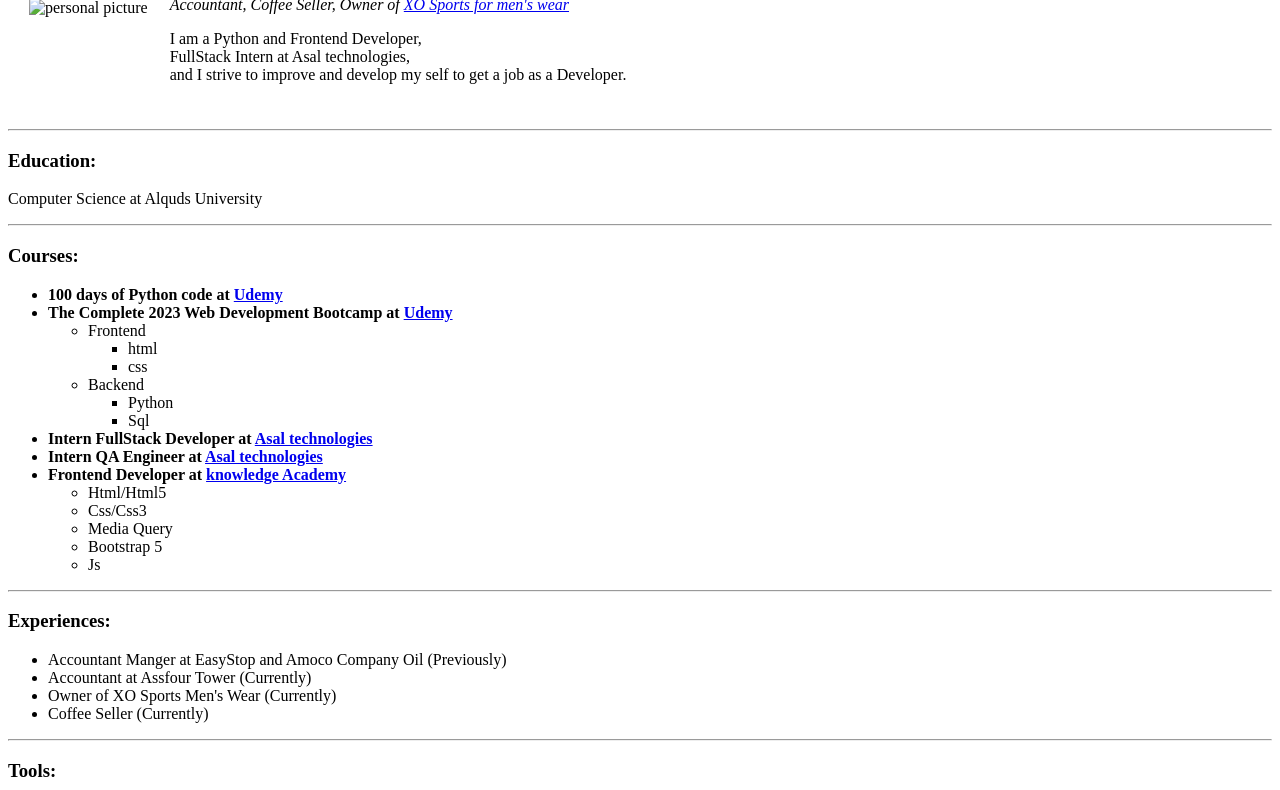
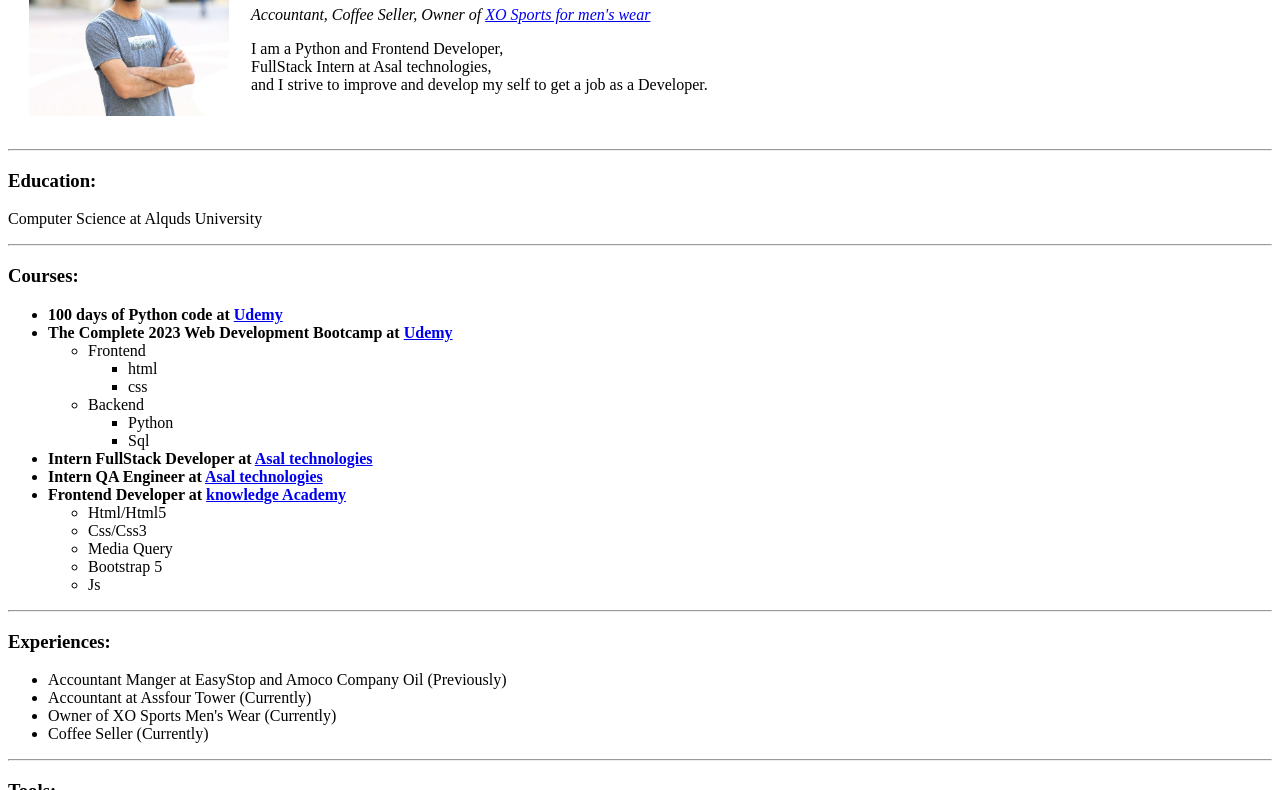
Before and after one commit to abedkhalel/cv, a plain HTML site: page index.html in a window 1280 px wide. Shown: the part 113-903 px from the top of the page. Drawn offline with Linux system fonts and the light colour scheme.

Commit message:
Update index.html

```diff
--- a/index.html
+++ b/index.html
@@ -9,7 +9,7 @@
 <body>
     <table cellspacing="20">
         <tr>
-            <td><img src="/me.jpeg" alt="personal picture" width="200" height="200"></td>
+            <td><img src="/images/me.jpeg" alt="personal picture" width="200" height="200"></td>
             <td><h1>Abedullah Abu Khalil(Open To Work)</h1>
                 <p><em>Accountant, Coffee Seller, Owner of <a href="https://www.facebook.com/profile.php?id=100083272512658&sk=about">XO Sports for men's wear</a> </em></p>
                 <p>I am a Python and Frontend Developer,<br> FullStack Intern at Asal technologies,<br>
```
